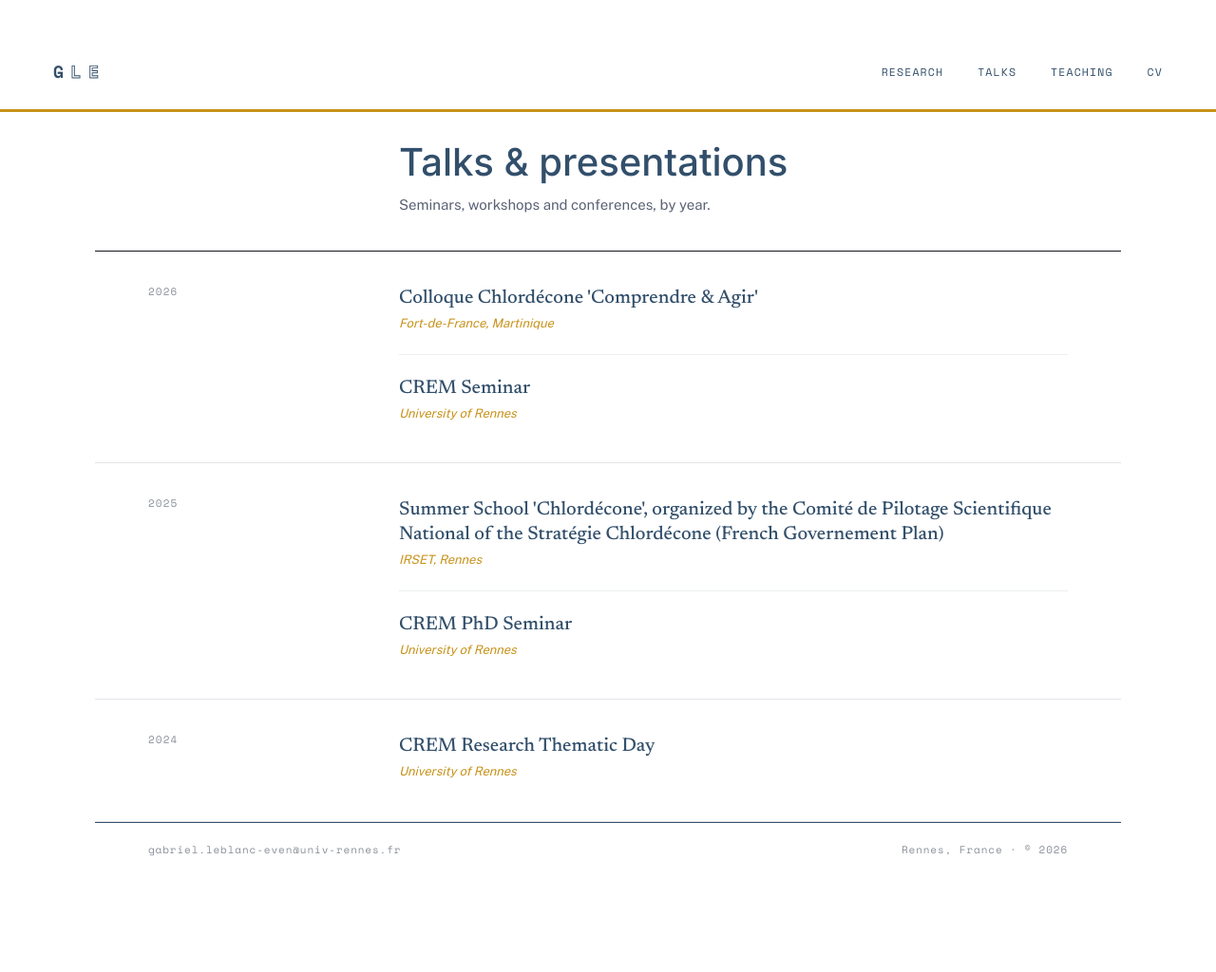
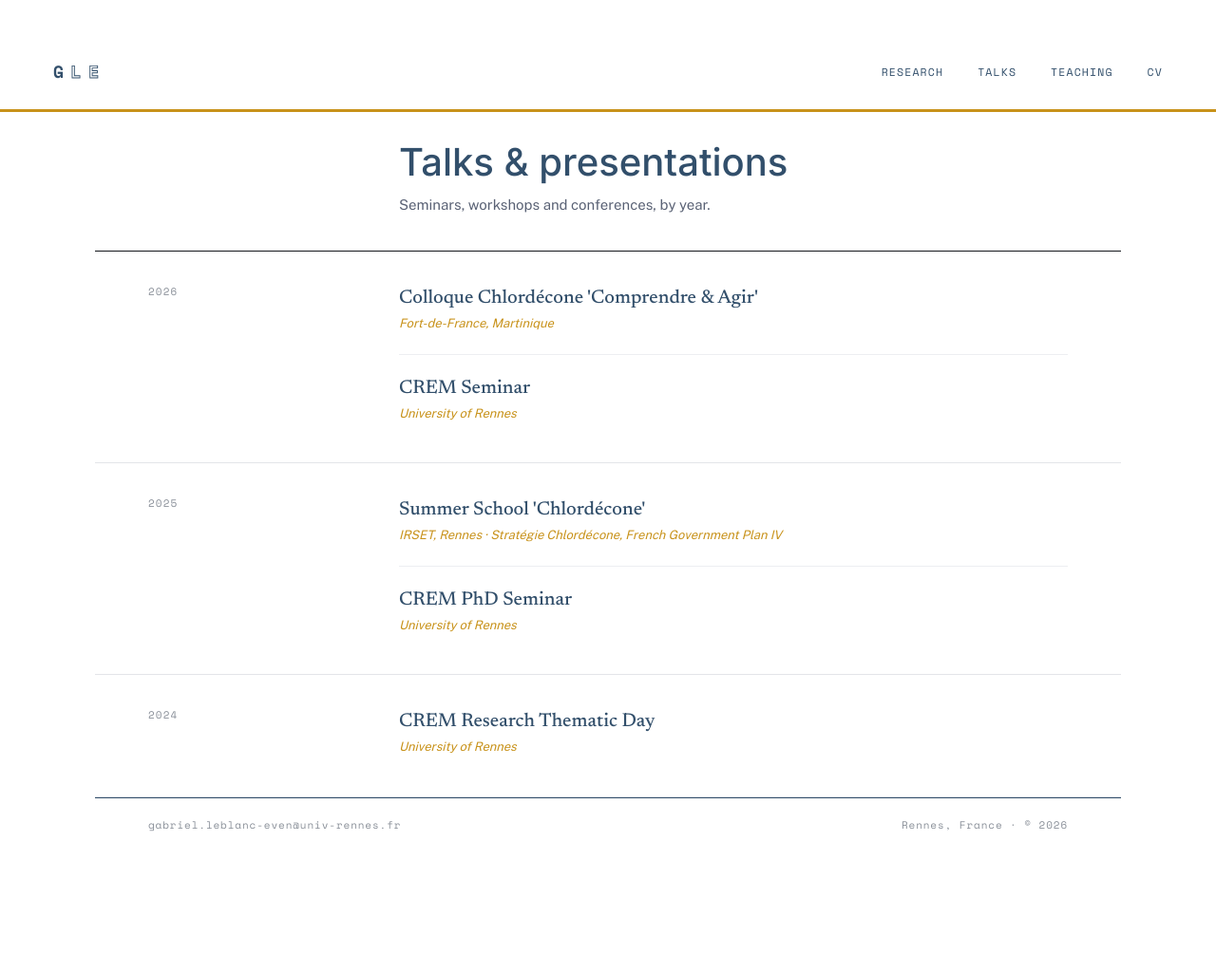
Before and after one commit to gabriel-leblanceven/gabriel-leblanceven.github.io, a Jekyll site: the page built from _pages/talks.md, in a window 1280 px wide. Shown: the whole page at 95% size. Built offline with Jekyll 4.4.1, drawn with Linux system fonts in a browser that asks for light colours; a script bundle is joined from its source files by our own code; library files that are not in the unit come from our copies; after the commit the page ends 998 px from its top, so only the background shows below that.

Commit message:
Update talks.yml

```diff
--- a/_data/talks.yml
+++ b/_data/talks.yml
@@ -7,8 +7,8 @@
   place: "University of Rennes"
 
 - year: 2025
-  title: "Summer School 'Chlordécone', organized by the Comité de Pilotage Scientifique National of the Stratégie Chlordécone (French Governement Plan)"
-  place: "IRSET, Rennes"
+  title: "Summer School 'Chlordécone'"
+  place: "IRSET, Rennes · Stratégie Chlordécone, French Government Plan IV"
 
 - year: 2025
   title: "CREM PhD Seminar"
```
